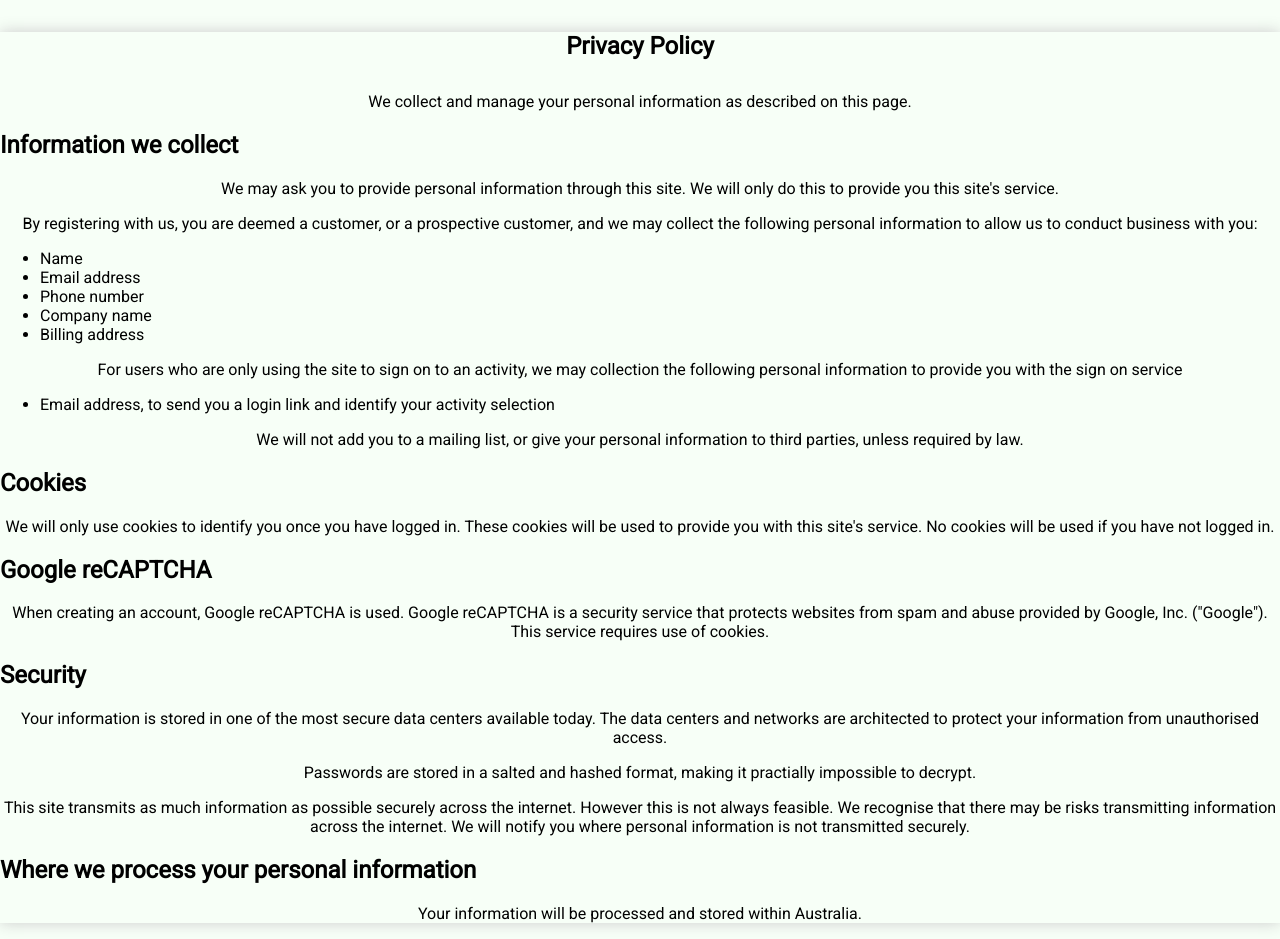
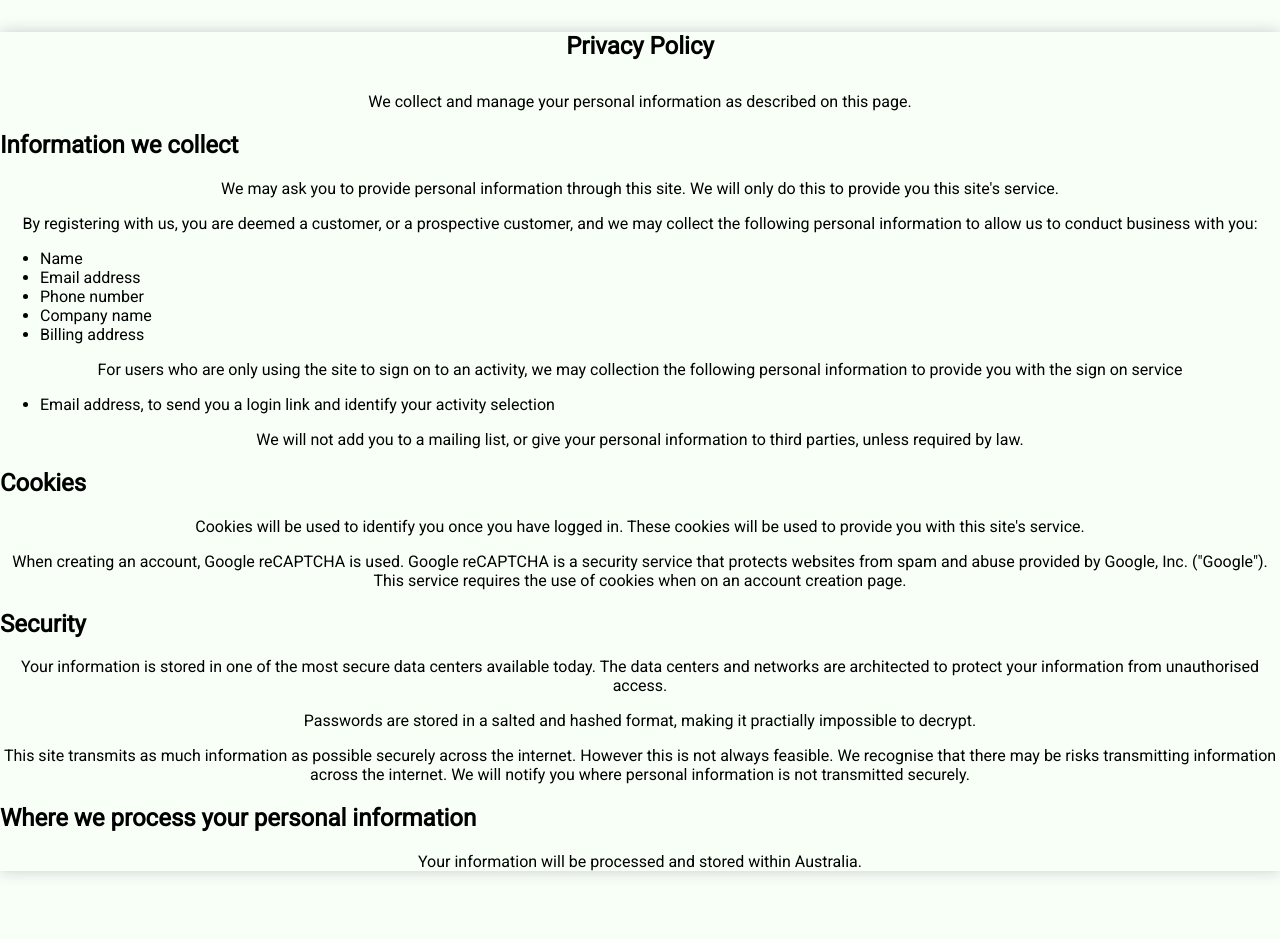
Before and after one commit to PureGero/activity-signon, a website built with webpack: page src/static/privacy.html in a window 1280 px wide. After the commit the page ends 887 px from the top, so only its background shows below. Built offline with nearby package versions, Linux system fonts and the light colour scheme.

Commit message:
Update cookies section in privacy policy

```diff
--- a/src/static/privacy.html
+++ b/src/static/privacy.html
@@ -37,10 +37,8 @@
 <p>We will not add you to a mailing list, or give your personal information to third parties, unless required by law.</p>
 
 <h2>Cookies</h2>
-<p>We will only use cookies to identify you once you have logged in. These cookies will be used to provide you with this site's service. No cookies will be used if you have not logged in.</p>
-
-<h2>Google reCAPTCHA</h2>
-<p>When creating an account, Google reCAPTCHA is used. Google reCAPTCHA is a security service that protects websites from spam and abuse provided by Google, Inc. ("Google"). This service requires use of cookies.</p>
+<p>Cookies will be used to identify you once you have logged in. These cookies will be used to provide you with this site's service.</p>
+<p>When creating an account, Google reCAPTCHA is used. Google reCAPTCHA is a security service that protects websites from spam and abuse provided by Google, Inc. ("Google"). This service requires the use of cookies when on an account creation page.</p>
 
 <h2>Security</h2>
 <p>Your information is stored in one of the most secure data centers available today. The data centers and networks are architected to protect your information from unauthorised access.</p>
```
